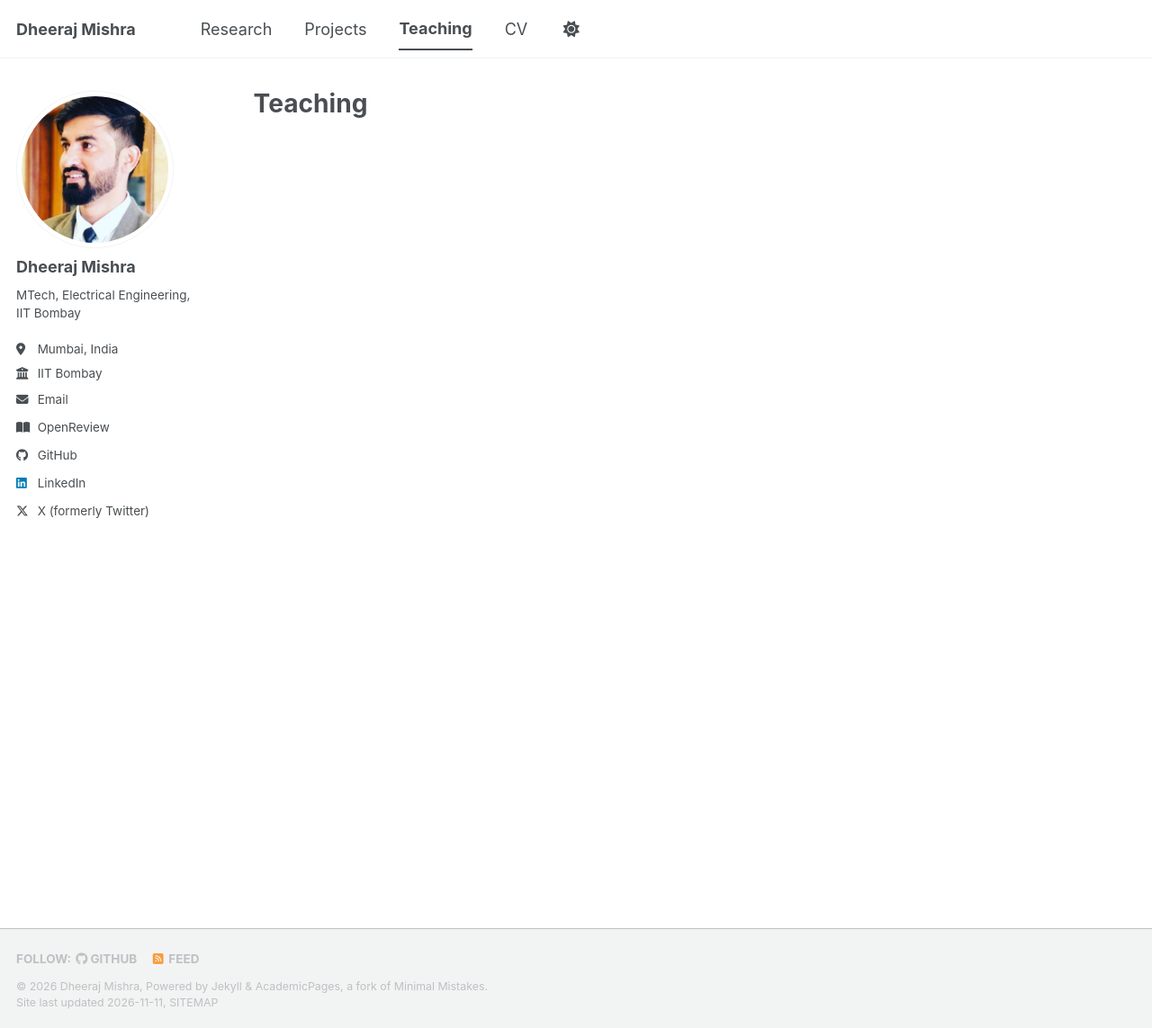
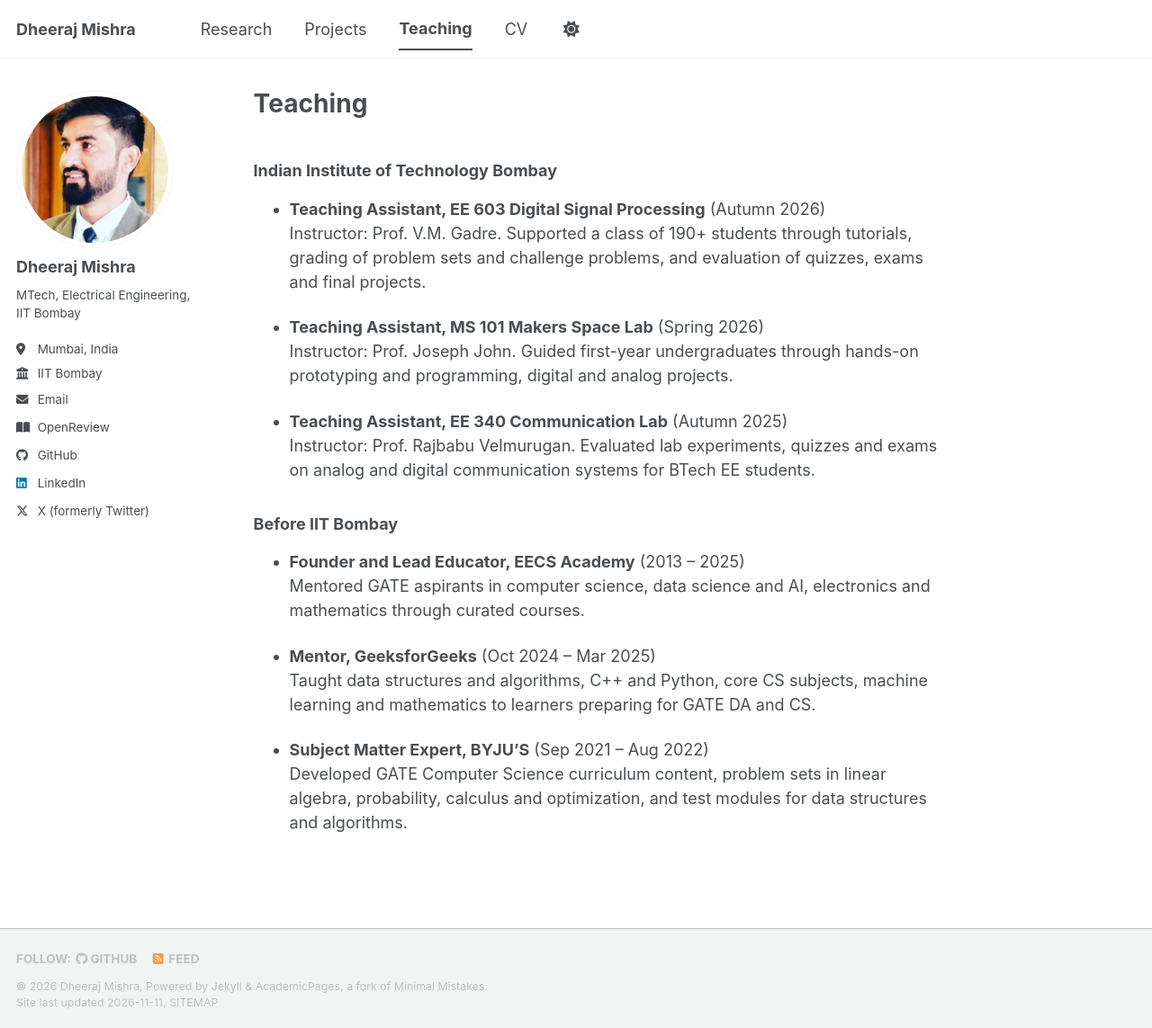
Before and after one commit to Dheerajmishraiitb/Dheerajmishraiitb.github.io, a Jekyll site: the page built from _pages/teaching.md, in a window 1280 px wide and 1143 px high. Shown: the whole window at 90% size. Built offline with Jekyll 4.4.1, drawn with Linux system fonts in a browser that asks for light colours; a script bundle is joined from its source files by our own code; a style sheet for code colours, icons or effects is not loaded.

Commit message:
Add teaching experience

```diff
--- a/_pages/teaching.md
+++ b/_pages/teaching.md
@@ -5,11 +5,24 @@ permalink: /teaching/
 author_profile: true
 ---
 
-<!-- TODO: Add your teaching experience here. Example format:
+### Indian Institute of Technology Bombay
 
-**Teaching Assistant, Course Name (Course Code)**<br>
-IIT Bombay · Semester Year · Instructor: Prof. Name
+- **Teaching Assistant, EE 603 Digital Signal Processing** (Autumn 2026)<br>
+  Instructor: Prof. V.M. Gadre. Supported a class of 190+ students through tutorials, grading of problem sets and challenge problems, and evaluation of quizzes, exams and final projects.
 
--->
+- **Teaching Assistant, MS 101 Makers Space Lab** (Spring 2026)<br>
+  Instructor: Prof. Joseph John. Guided first-year undergraduates through hands-on prototyping and programming, digital and analog projects.
 
-*Coming soon.*
+- **Teaching Assistant, EE 340 Communication Lab** (Autumn 2025)<br>
+  Instructor: Prof. Rajbabu Velmurugan. Evaluated lab experiments, quizzes and exams on analog and digital communication systems for BTech EE students.
+
+### Before IIT Bombay
+
+- **Founder and Lead Educator, EECS Academy** (2013 – 2025)<br>
+  Mentored GATE aspirants in computer science, data science and AI, electronics and mathematics through curated courses.
+
+- **Mentor, GeeksforGeeks** (Oct 2024 – Mar 2025)<br>
+  Taught data structures and algorithms, C++ and Python, core CS subjects, machine learning and mathematics to learners preparing for GATE DA and CS.
+
+- **Subject Matter Expert, BYJU'S** (Sep 2021 – Aug 2022)<br>
+  Developed GATE Computer Science curriculum content, problem sets in linear algebra, probability, calculus and optimization, and test modules for data structures and algorithms.
```
